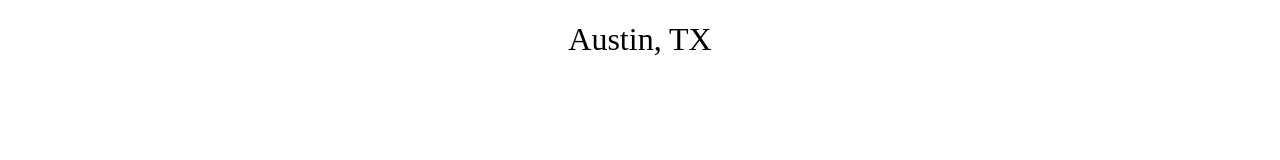
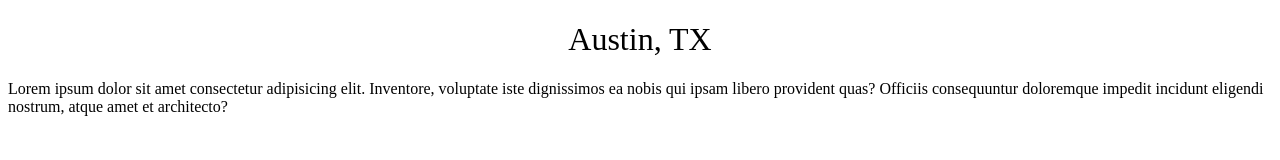
Before and after one commit to Nnaman1/time, a plain HTML site: page index.html in a window 1280 px wide. Drawn offline with Linux system fonts and the light colour scheme.

Commit message:
added more markups

```diff
--- a/index.html
+++ b/index.html
@@ -12,6 +12,10 @@
 
 <body>
     <h1>Austin, TX</h1>
+
+    <p>Lorem ipsum dolor sit amet consectetur adipisicing elit. Inventore, voluptate iste dignissimos ea nobis qui ipsam
+        libero provident quas? Officiis consequuntur doloremque impedit incidunt eligendi nostrum, atque amet et
+        architecto?</p>
     <section class="row-one">
         <a href=""></a>
         <a href=""></a>
```
